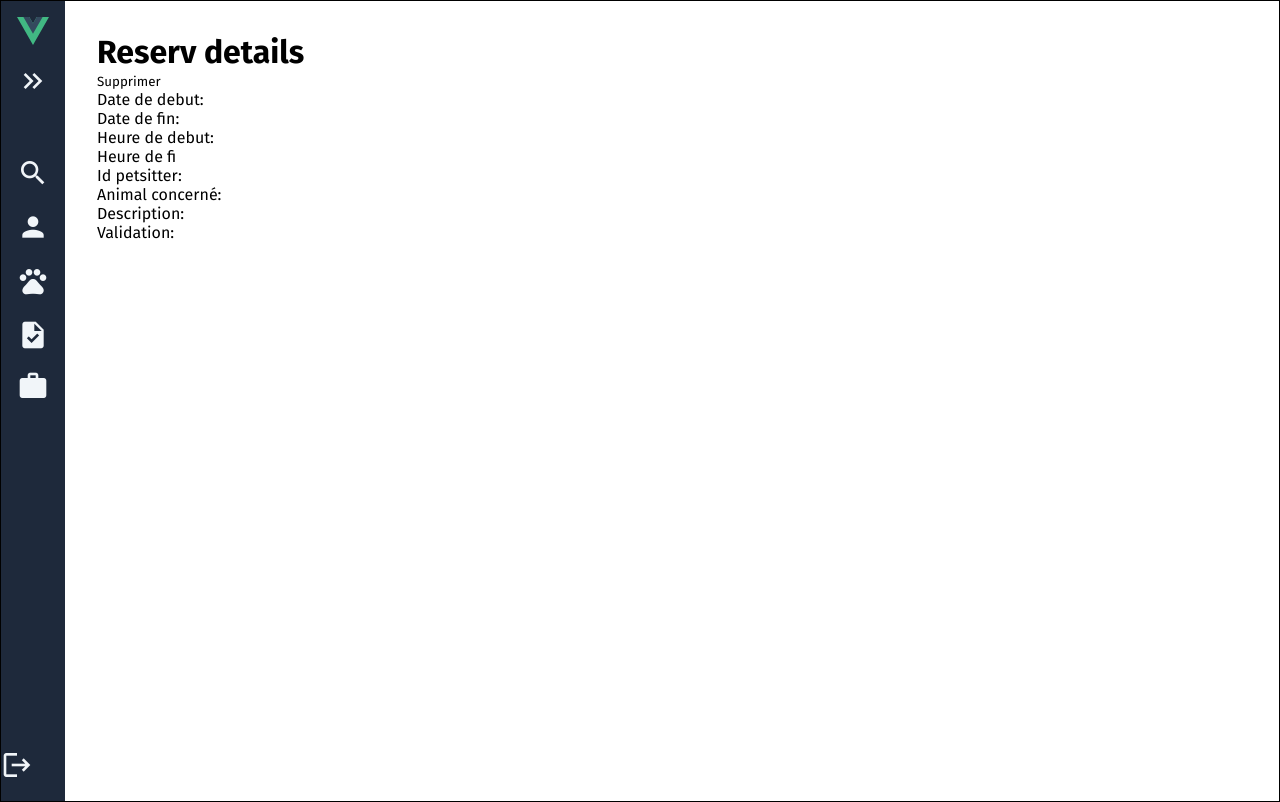
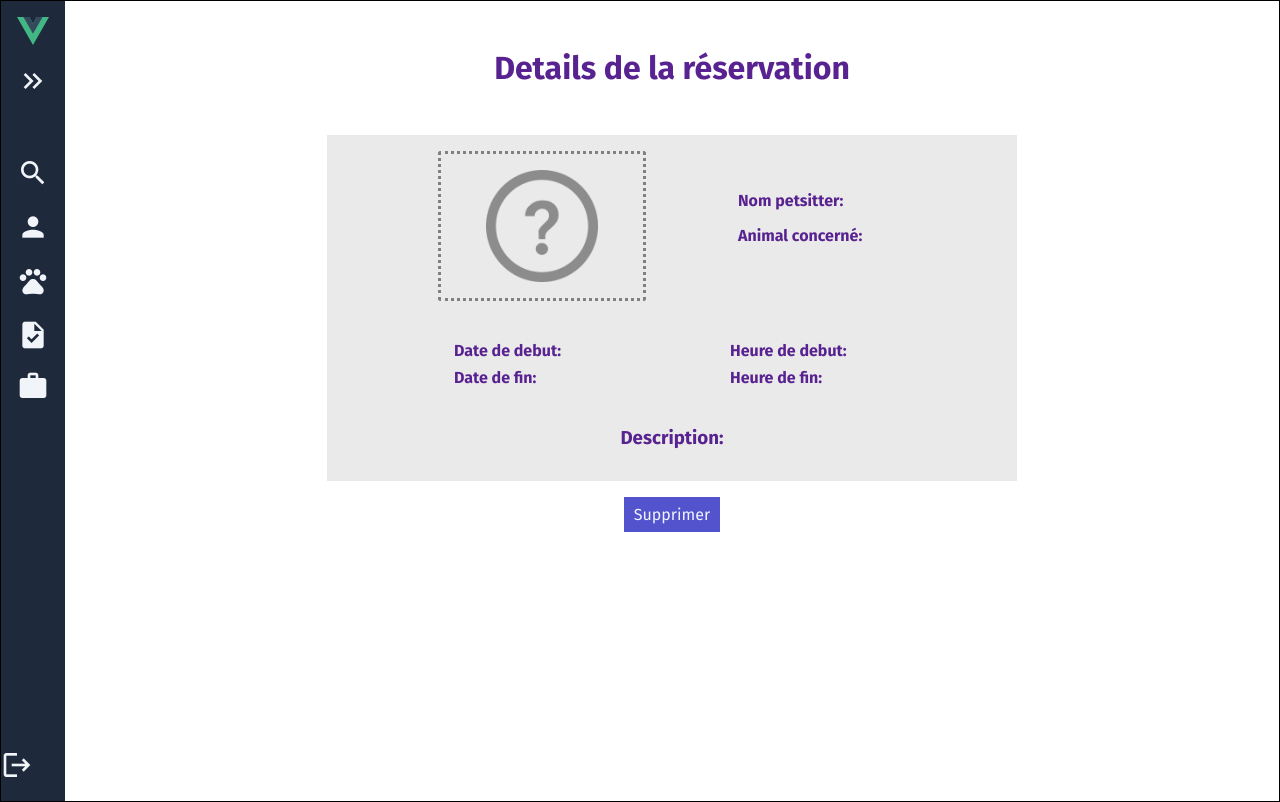
Before and after one commit to charleneMrcp/ig3-projet-web-front, a Vue app in the folder projet Web front/: page /signIn/reservation/1 in a window 1280 px wide. Built offline with nearby package versions, Linux system fonts and the light colour scheme; no server answers; sample sign-in values are in the browser's storage.

Commit message:
css avanceeeeeeeeeeee

```diff
--- a/projet Web front/src/components/icons/profil/AnimalCard.vue
+++ b/projet Web front/src/components/icons/profil/AnimalCard.vue
@@ -30,6 +30,8 @@ export default {
     margin: auto;
     justify-content: center;
     display: flex;
+    color: #582391;
+    font-family: 'Fira sans';
 }
 
 *{
@@ -51,7 +53,7 @@ export default {
 
 }
 .animal-card:hover{
-    transform:scale(1.1);
+    transform:scale(1.03);
 }
 
 
@@ -65,6 +67,8 @@ export default {
     margin: 1rem ;
     font-size: 0.9rem;
     overflow: hidden;
+    font-family: 'Fira sans';
+    color:#582391;
 }
 
 </style>
--- a/projet Web front/src/components/icons/profil/PetsitterCard.vue
+++ b/projet Web front/src/components/icons/profil/PetsitterCard.vue
@@ -37,11 +37,15 @@ export default {
     justify-content: center;
     display: flex;
     .nom{
+        color:#582391;
         padding-right: 5px;
         font-size: 1.5rem;
+        font-family: 'Fira sans';
     }
     .prenom{
+        color:#582391;
         font-size:1.5rem;
+        font-family: 'Fira sans';
     }
 }
 *{
@@ -63,7 +67,7 @@ export default {
 
 }
 .petsitter-card:hover{
-    transform:scale(1.1);
+    transform:scale(1.03);
 }
 
 
@@ -74,10 +78,11 @@ export default {
 }
 
 .age{
+    color: #582391;
     margin: 1rem ;
     font-size: 0.9rem;
     overflow: hidden;
-
+    font-family: 'Fira sans';
 
 }
 
--- a/projet Web front/src/components/pro/FormPetsitter.vue
+++ b/projet Web front/src/components/pro/FormPetsitter.vue
@@ -1,33 +1,36 @@
 <template>
-    <h1>You're not a pro !</h1>
-    <h2>Become one ! It's fun !</h2>
+    <h1>Créer ton compte Petsitter !</h1>
+    <h2>Ajoute tes informations:</h2>
 
     <form @submit.prevent="inscription">
-
-        <div>
+        <div class="contain">
+            <div class="boite">
                 <label for="vehicule">Véhicule :</label>
                 <input id="vehicule" type="checkbox" v-model="element.vehicule">
             </div>
-        <div>
+            <div class="boite">
                 <label for="surface">Surface (en m²) :</label>
                 <input id="surface" type="number" v-model.number="element.surface">
             </div>
-        <div>
+            <div class="boite">
                 <label for="exp_desc">Description de l'expérience :</label>
-            <input id="exp_desc" type="text" v-model="element.exp_desc">
+                <textarea id="exp_desc" v-model="element.exp_desc"></textarea>
             </div>
-        <div>
+            <div class="boite">
                 <label for="loge_desc">Description de l'hébergement :</label>
-            <input id="loge_desc" type="text" v-model="element.loge_desc">
+                <textarea id="loge_desc" v-model="element.loge_desc"></textarea>
             </div>
-        <div>
+            <div class="boite">
                 <label for="motiv_desc">Description de votre motivation :</label>
-            <input id="motiv_desc" type="text" v-model="element.motiv_desc">
+                <textarea id="motiv_desc" v-model="element.motiv_desc"></textarea>
             </div>
-        <div>
+            <div class="boite">
                 <label for="exterieur">Espace extérieur :</label>
                 <input id="exterieur" type="checkbox" v-model="element.exterieur">
             </div>
+
+        </div>
+
         <button type="submit"> Valider </button>
     </form>
 </template>
@@ -63,3 +66,76 @@ export default{
     }
 }
 </script>
+
+<style scoped lang="scss">
+
+button{
+    font-size: 1rem;
+    font-family: 'Fira sans';
+    color: var(--light)  ;
+    background-color: var(--primary) ;
+    padding: 0.5rem;
+    margin:auto;
+    width:5rem;
+}
+
+button:hover{
+    background-color: mediumpurple ;
+}
+
+input{
+    font-size: 1rem;
+    font-family: 'Fira sans';
+    padding: 0.1rem 0.2rem;
+    color: grey;
+    width: 12rem;
+}
+label{
+    font-size: 1rem;
+    font-family: 'Fira sans';
+    padding: 0.1rem 0.2rem;
+    width:12rem;
+    margin-right: 1rem;
+}
+.boite{
+    margin:0.5rem;
+    width: auto;
+    display: flex;
+    flex-direction: row;
+}
+.contain {
+  text-align: center;
+  display: flex;
+  flex-direction: column;
+  align-items: center;
+  background-color: rgb(235, 234, 234);
+  margin-top: 1rem;
+  margin-bottom: 1rem;
+  padding: 1rem;
+
+}
+
+h1{
+    text-align: center;
+    color: #582391;
+    font-family: 'Fira sans';
+    margin:1rem;
+}
+h2{
+    color: #582391;
+    font-family: 'Fira sans';
+    margin-top:2rem
+}
+form{
+    justify-content: center;
+    display: flex;
+    flex-direction: column;
+}
+.image{
+    width:7rem;
+    height: auto;
+    display:inline;
+    margin-bottom: 1rem;
+    padding-top: 1rem;
+}
+</style>
--- a/projet Web front/src/views/profil/Petsitterinfo.vue
+++ b/projet Web front/src/views/profil/Petsitterinfo.vue
@@ -226,12 +226,14 @@ export default {
   h3{
     margin-top: 1rem;
     text-align: center;
+    font-family: 'Fira sans';
   }
   p{
     margin-top: 1rem;
     margin-bottom: 1rem;
     text-align: center;
     width: 40rem;
+    font-family: 'Fira sans';
   }
 }
 
--- a/projet Web front/src/views/profil/Reservationinfo.vue
+++ b/projet Web front/src/views/profil/Reservationinfo.vue
@@ -1,24 +1,60 @@
 <template>
-    <div>
-        <h1> Reserv details </h1>
+    <h1> Details de la réservation </h1>
+    <div class="infos">
+        <div class="global">
 
-        <button @click="supprimer">Supprimer</button>
+          <div class="haut">
+            <div class="reserv-image">
+              <img class="image" :src="reservation.validation === true ? '/src/images/valider.png' : '/src/images/nonvalider.png'" alt="Image de l'etat de la reservation">
+            </div>
+
+            <div class="identite">
+              <div class="boitea">
+                <h3>Nom petsitter:</h3>
+                <p>{{reservation.nom}}</p>
+              </div>
+              <div class="boitea">
+                <h3>Animal concerné:</h3>
+                <p> {{reservation.nom_pet}} </p>
+              </div>
+            </div>
+
+          </div>
 
 
 
-        <p> Date de debut:  {{reservation.date_debut}}</p>
-        <p> Date de fin:    {{reservation.date_fin}} </p>
-        <p> Heure de debut: {{reservation.h_debut}} </p>
-        <p> Heure de fi     {{reservation.h_fin}} </p>
-        <p> Id petsitter:   {{reservation.sitter_id}}</p>
-        <p> Animal concerné:{{reservation.pet_id}} </p>
-        <p> Description:    {{reservation.quick_desc}} </p>
-        <p> Validation:     {{reservation.validation}} </p>
+          <div class="informations">
+            <div class="gauche">
+              <div class="boite">
+                <h3>Date de debut:</h3>
+                <p>{{reservation.date_debut}}</p>
+              </div>
+              <div class="boite">
+                <h3>Date de fin:</h3>
+                <p>{{reservation.date_fin}} </p>
+              </div>
+            </div>
 
+            <div class="droite">
+              <div class="boite">
+                <h3>Heure de debut:</h3>
+                <p>  {{reservation.h_debut}} </p>
+              </div>
+              <div class="boite">
+                <h3>Heure de fin:</h3>
+                <p>{{reservation.h_fin}} </p>
+              </div>
 
+            </div>
+          </div>
+          <div class="desc">
+            <h3>Description:</h3>
+            <p>{{reservation.quick_desc}} </p>
+          </div>
+        </div>
+        <div class="sep"></div>
+        <button @click="supprimer">Supprimer</button>
     </div>
-
-
 </template>
 
 <script>
@@ -72,3 +108,144 @@ export default {
   }
 }
 </script>
+
+<style scoped lang="scss">
+.identite{
+  display: flex;
+  flex-direction: column;
+}
+.global{
+  width: 60%;
+  margin: auto;
+  background-color: rgb(235, 234, 234);
+  display: flex;
+  flex-direction: column;
+  align-items: center;
+}
+.boite{
+    margin:0.5rem;
+    width: auto;
+    display: flex;
+    flex-direction: column;
+    h3{
+      width:10rem;
+      color:#582391;
+      font-size: 1rem;
+      font-family: 'Fira sans';
+    }
+    p{
+      max-width: 8rem;
+      color: grey;
+      font-family: 'Fira sans';
+      font-size: 1rem;
+    }
+
+
+}
+.boitea{
+    margin:0.5rem;
+    width: auto;
+    display: flex;
+    flex-direction: column;
+    flex-wrap: wrap;
+    h3{
+      width:10rem;
+      color:#582391;
+      font-size: 1rem;
+      font-family: 'Fira sans';
+    }
+    p{
+      max-width: 8rem;
+      color: grey;
+      font-family: 'Fira sans';
+      font-size: 1rem;
+    }
+
+
+}
+h1{
+    text-align: center;
+    color: #582391;
+    font-family: 'Fira sans';
+    margin:1rem;
+    padding-bottom: 2rem;
+}
+
+button{
+    font-size: 1rem;
+    font-family: 'Fira sans';
+    color: var(--light)  ;
+    background-color: var(--primary) ;
+    padding: 0.5rem;
+    margin:auto;
+    width:6rem;
+}
+
+button:hover{
+    background-color: mediumpurple ;
+}
+.informations{
+  margin:2rem;
+  width: 80%;
+  display: flex;
+  flex-direction: row;
+  justify-content: space-around;
+  flex-wrap: wrap;
+
+}
+.haut{
+  display: flex;
+  flex-direction: row;
+  justify-content: space-around;
+  width: 80%;
+  flex-wrap: wrap;
+  align-items: center;
+}
+.image{
+    width:7rem;
+    height: auto;
+    display:inline;
+    margin-bottom: 1rem;
+    padding-top: 1rem;
+}
+.desc{
+  width: 80%;
+  margin: auto;
+  text-align: center;
+  display: flex  ;
+  justify-content: center;
+  flex-direction: column;
+  flex-wrap: wrap;
+  align-items: center;
+  padding-bottom: 2rem;
+  h3{
+    color: #582391;
+    font-family: 'Fira sans';
+
+  }
+  p{
+      max-width: 8rem;
+      color: grey;
+      font-family: 'Fira sans';
+      font-size: 1rem;
+
+      width: 100%;
+    }
+}
+.infos{
+  display: flex;
+  align-items: center;
+  flex-direction: column;
+}
+.sep{
+  height: 1rem;
+}
+.reserv-image{
+  margin-top:1rem;
+  border: 3px dotted grey;
+  border-radius: 3px;
+  width: 13rem;
+  display: flex;
+  justify-content: center;
+}
+</style>
--- a/projet Web front/src/views/profil/animal/AddAnimal.vue
+++ b/projet Web front/src/views/profil/animal/AddAnimal.vue
@@ -1,10 +1,11 @@
 <template>
+    <h1>Renseignez ces informations</h1>
+
     <div class="formulaireAjout">
-
-      <h3> AJOUT </h3>
-
         <form @submit.prevent="adding" >
-        <div>
+            <div class="entree">
+                <div class="gauche">
+                    <div class="boite">
                         <label for="Nom"> Nom </label>
                         <input type="text" placeholder="Nom" v-model="state.nom_pet">
                         <span v-if="v$.nom_pet.$error">
@@ -12,7 +13,7 @@
                         </span>
                     </div>
 
-        <div class="check">
+                    <div class="boite">
                         <label for="Type"> Type d'animal </label>
 
                         <input type="radio" id="five" value="Chien" v-model="state.type" />
@@ -22,7 +23,8 @@
                         <label for="six">Chat</label>
                     </div>
 
-        <div class="check">
+                    <div class="boite">
+                        <label for="sexe"> Sexe </label>
                         <input type="radio" id="seven" value="Mâle" v-model="state.sexe" />
                         <label for="seven">Mâle</label>
 
@@ -34,7 +36,7 @@
                         </span>
                     </div>
 
-        <div>
+                    <div class="boite">
                         <label for="Age"> Age </label>
                         <input type="text" placeholder="Age" v-model="state.age">
                         <span v-if="v$.age.$error">
@@ -42,22 +44,25 @@
                         </span>
 
                     </div>
-
-        <div>
+                    <div class="boite">
                         <label for="Taille"> Taille </label>
                         <input type="text" placeholder="Taille" v-model="state.taille">
                         <span v-if="v$.taille.$error">
                         {{ v$.taille.$errors[0].$message }}
                         </span>
                     </div>
-        <div>
+
+                    <div class="boite">
                         <label for="Poids"> Poids </label>
                         <input type="text" placeholder="Poids" v-model="state.poids">
                         <span v-if="v$.poids.$error">
                         {{ v$.poids.$errors[0].$message }}
                         </span>
                     </div>
-        <div>
+
+                </div>
+                <div class="droite">
+                    <div class="boite">
                         <label for="Race"> Race </label>
                         <input type="text" placeholder="Race" v-model="state.race">
                         <span v-if="v$.race.$error">
@@ -65,8 +70,7 @@
                         </span>
                     </div>
 
-
-        <div class="check">
+                    <div class="boite">
                         <label for="vs_dog"> vs_dog </label>
 
                         <input type="radio" id="nine" value="true" v-model="state.vs_dog" />
@@ -77,7 +81,8 @@
 
 
                     </div>
-        <div class="check">
+
+                    <div class="boite">
                         <label for="vs_cat"> vs_cat </label>
 
                         <input type="radio" id="eleven" value="true" v-model="state.vs_cat" />
@@ -88,7 +93,8 @@
 
 
                     </div>
-        <div class="check">
+
+                    <div class="boite">
                         <label for="vs_humain"> vs_humain </label>
 
                         <input type="radio" id="a" value="true" v-model="state.vs_humain" />
@@ -96,10 +102,9 @@
 
                         <input type="radio" id="b" value="false" v-model="state.vs_humain" />
                         <label for="b">Not OK</label>
+                    </div>
 
-
-        </div>
-        <div class="check">
+                    <div class="boite">
                         <label for="vs_enfants"> vs_enfants </label>
 
                         <input type="radio" id="c" value="true" v-model="state.vs_enfants" />
@@ -111,20 +116,16 @@
 
                     </div>
 
-
-
-        <div class="form">
+                    <div class="boite">
                         <label for="desc_gene"> Description generale </label>
                         <input type="text" placeholder="desc..." v-model="state.desc_gene">
                         <span v-if="v$.desc_gene.$error">
                         {{ v$.desc_gene.$errors[0].$message }}
                         </span>
                     </div>
-
-        <div class="form">
+                </div>
+            </div>
             <button type="submit"> Valider </button>
-        </div>
-
         </form>
     </div>
 </template>
@@ -210,3 +211,85 @@ export default{
 
 }
 </script>
+<style lang="scss" scoped>
+
+.boite{
+    margin:0.5rem;
+    width: auto;
+    display: flex;
+    flex-direction: row;
+
+}
+.gauche {
+    align-items: center;
+}
+
+.droite {
+
+    align-items: center;
+}
+
+.contain {
+  text-align: center;
+  display: flex;
+  flex-direction: column;
+  align-items: center;
+}
+
+
+.image{
+    width:7rem;
+    height: auto;
+    display:inline;
+    margin: auto;
+    padding-top: 1rem;
+}
+.entree{
+    border-radius: 3px;
+    background-color: rgb(235, 234, 234) ;
+
+    padding: 1rem;
+    margin: 1rem;
+    display: flex;
+    flex-wrap: wrap;
+    justify-content: space-around;
+}
+
+h1{
+    text-align: center;
+    color: #582391;
+    font-family: 'Fira sans';
+}
+form{
+    text-align: center;
+}
+button{
+    font-size: 1rem;
+    font-family: 'Fira sans';
+    color: var(--light)  ;
+    background-color: var(--primary) ;
+    padding: 0.5rem;
+
+}
+button:hover{
+    background-color: mediumpurple ;
+}
+
+input{
+    font-size: 1rem;
+    font-family: 'Fira sans';
+    padding: 0.1rem 0.2rem;
+    color: grey
+}
+label{
+    font-size: 1rem;
+    font-family: 'Fira sans';
+    padding: 0.1rem 0.2rem;
+    width:5rem;
+    margin-right: 1rem;
+}
+.check{
+    margin-left: 0.5rem;
+    color:grey;
+}
+</style>
--- a/projet Web front/src/views/profil/animal/Animalinfo.vue
+++ b/projet Web front/src/views/profil/animal/Animalinfo.vue
@@ -228,11 +228,13 @@ button:hover{
   h3{
     margin-top: 1rem;
     text-align: center;
+    font-family: 'Fira sans';
   }
   p{
     margin-top: 1rem;
     text-align: center;
     width: 40rem;
+    font-family: 'Fira sans';
   }
 }
 
@@ -241,11 +243,13 @@ h3{
   color:#582391;
   font-size: 1rem;
   width:10rem;
+  font-family: 'Fira sans';
 }
 .boite p{
   margin-left: 1rem;
   width:8rem;
   color: var(--grey);
+  font-family: 'Fira sans';
 }
 
 
```
Lines whose indentation alone changed are shown as unchanged.
